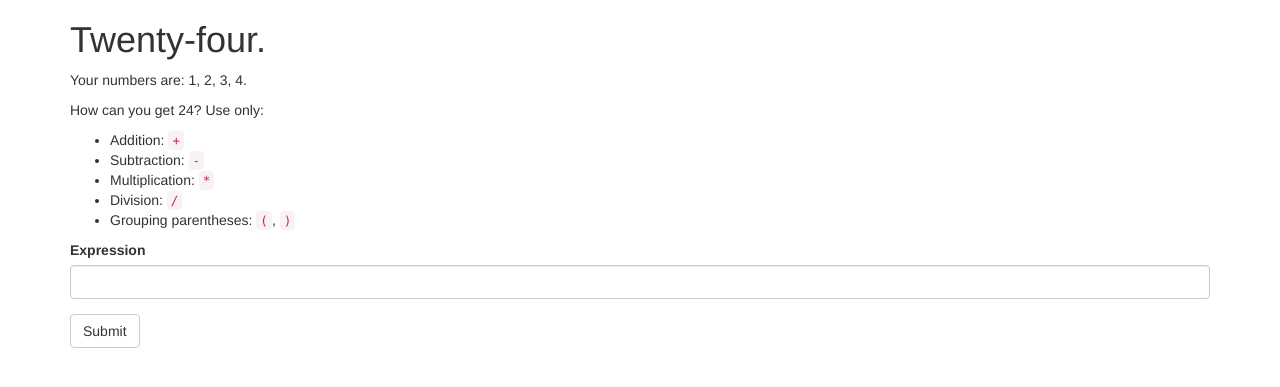
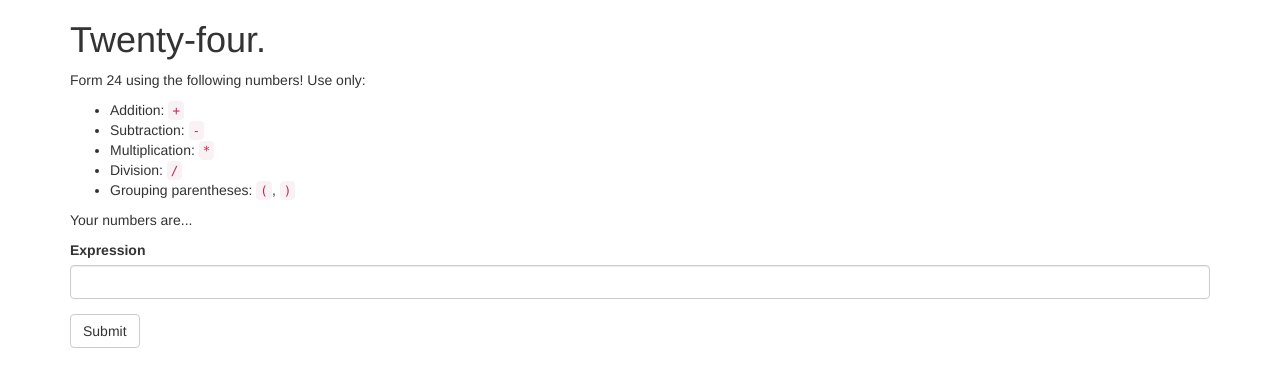
Before and after one commit to thatguyintech/twentyfour, a Node server app: page / in a window 1280 px wide. Shown: the top 387 px of the page. Run offline with Node 20, Linux system fonts and the light colour scheme; some libraries are stand-ins or nearby versions.

Commit message:
working version of allan's random number grabbing

```diff
--- a/static/js/expr-respond.js
+++ b/static/js/expr-respond.js
@@ -1,6 +1,7 @@
 /*
  * expr-respond.js
  *
+ * Validates user's expression.
  * Include jquery and expr-parser before including this.
  *
  */
@@ -8,6 +9,7 @@
 $("#expr-submit").click(function() {
     var expr = $("#expr-input").val();
     if (expr.length > 0) {
+        // TODO: check that only and all digits given are used
         try {
             var space_re = new RegExp("\\s+", "g");
             var exprval = parser.parse(expr.replace(space_re, ""));
--- /dev/null
+++ b/static/js/generate-nums.js
@@ -0,0 +1,13 @@
+$.get("etc/valid_combos.txt", function(data) {
+    var rows = data.split("\n");
+    var random = Math.floor(Math.random() * rows.length);
+    var nums = rows[random];
+    // shuffle
+    for (var i = 0; i < 4; i++) {
+        var j = Math.floor(Math.random() * (4 - i) + i);
+        var temp = nums[j];
+        nums[j] = nums[i];
+        nums[i] = temp;
+    }
+    $("#randnums").text(A);
+});
--- a/views/game.hbs
+++ b/views/game.hbs
@@ -1,7 +1,6 @@
 <div class="container">
   <h1>Twenty-four.</h1>
-  <p>Your numbers are: 1, 2, 3, 4.</p>
-  <p>How can you get 24? Use only:</p>
+  <p>Form 24 using the following numbers! Use only:</p>
   <ul>
     <li>Addition: <code>+</code></li>
     <li>Subtraction: <code>-</code></li>
@@ -9,6 +8,10 @@
     <li>Division: <code>/</code></li>
     <li>Grouping parentheses: <code>(</code>, <code>)</code></li>
   </ul>
+
+  <p>Your numbers are...</p>
+  <p id="randnums"></p>
+
   <form role="form">
     <div class="form-group" id="expr-div">
       <label for="expression">Expression</label>
@@ -24,3 +27,4 @@
 <script src="js/bootstrap.min.js"></script>
 <script src="js/expr-parser.js"></script>
 <script src="js/expr-respond.js"></script>
+<script src="js/generate-nums.js"></script>
```
